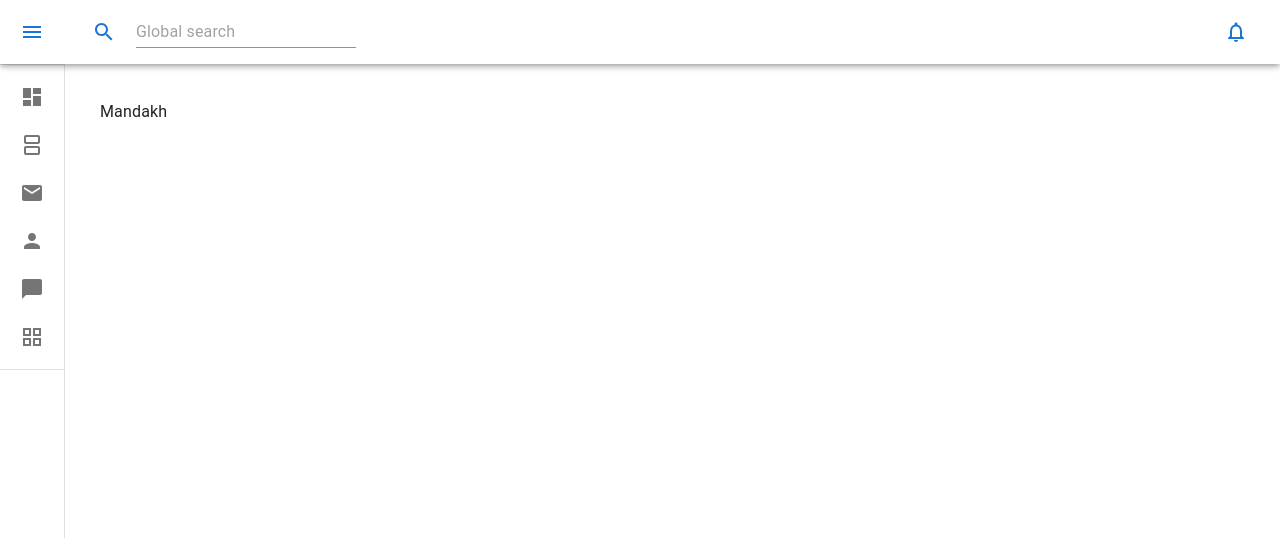
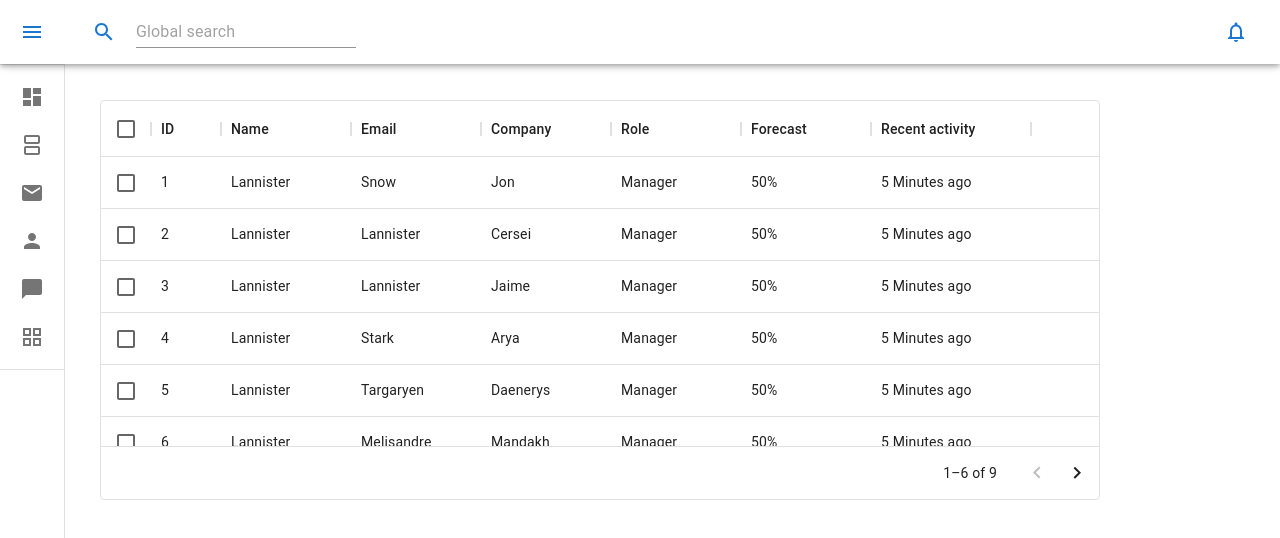
Before and after one commit to Scarlett47/CRM, a React (Create React App) app: page / in a window 1280 px wide. Shown: the top 538 px of the page. Built offline with nearby package versions, Linux system fonts and the light colour scheme.

Commit message:
cotact ehlel

```diff
--- a/package.json
+++ b/package.json
@@ -7,6 +7,7 @@
     "@emotion/styled": "^11.10.5",
     "@mui/icons-material": "^5.11.0",
     "@mui/material": "^5.11.5",
+    "@mui/x-data-grid": "^5.17.20",
     "@testing-library/jest-dom": "^5.16.5",
     "@testing-library/react": "^13.4.0",
     "@testing-library/user-event": "^13.5.0",
--- a/src/App.js
+++ b/src/App.js
@@ -27,6 +27,7 @@
 import TuneIcon from "@mui/icons-material/Tune";
 import { Search, Settings } from "@mui/icons-material";
 import { Input } from "@mui/material";
+import Contact from "./Pages/Contact";
 
 const drawerWidth = 240;
 const Icons = [
@@ -219,7 +220,7 @@
 					position: "fixed",
 				}}
 			>
-				Mandakh
+				<Contact/>
 			</Box>
 		</Box>
 	);
--- a/src/Pages/Contact.js
+++ b/src/Pages/Contact.js
@@ -0,0 +1,46 @@
+import * as React from 'react'
+import { DataGrid } from '@mui/x-data-grid';
+import { useDataGridProps } from '@mui/x-data-grid/DataGrid/useDataGridProps';
+import { grey, red } from '@mui/material/colors';
+const columns = [
+    { field: 'id', headerName: 'ID', width: 70 },
+    { field: 'name', headerName: 'Name',  width: 130 },
+    { field: 'email', headerName: 'Email',color:'#ff5722', width: 130, },
+    { field: 'company', headerName: 'Company', width: 130 },
+    {
+        field: 'role',
+        headerName: 'Role',
+        width: 130,
+    },
+    { field: 'forecast', headerName: 'Forecast', width: 130 },
+    { field: 'recentactivity', headerName: 'Recent activity', width: 160 },
+];
+
+const rows = [
+    { id: 1, name: 'Lannister', email: 'Snow', company: 'Jon', role: 'Manager', forecast: '50%',recentactivity: '5 Minutes ago', },
+    { id: 2, name: 'Lannister', email: 'Lannister', company: 'Cersei', role: 'Manager', forecast: '50%',recentactivity:'5 Minutes ago', },
+    { id: 3, name: 'Lannister', email: 'Lannister', company: 'Jaime', role: 'Manager', forecast: '50%',recentactivity:'5 Minutes ago', },
+    { id: 4, name: 'Lannister', email: 'Stark', company: 'Arya', role: 'Manager', forecast: '50%', recentactivity:'5 Minutes ago', },
+    { id: 5, name: 'Lannister', email: 'Targaryen', company: 'Daenerys', role: 'Manager', forecast: '50%', recentactivity:'5 Minutes ago', },
+    { id: 6, name: 'Lannister', email: 'Melisandre', company: 'Mandakh', role: 'Manager', forecast: '50%', recentactivity:'5 Minutes ago', },
+    { id: 7, name: 'Lannister', email: 'Clifford', company: 'Ferrara', role: 'Manager', forecast: '50%', recentactivity:'5 Minutes ago', },
+    { id: 8, name: 'Lannister', email: 'Frances', company: 'Rossini', role: 'Manager', forecast: '50%', recentactivity:'5 Minutes ago', },
+    { id: 9, name: 'Lannister', email: 'Roxie', company: 'Harvey', role: 'Manager', forecast: '50%', recentactivity:'5 Minutes ago', },
+];
+
+export default function DataTable() {
+    return (
+        <div style={{ height: 400, width: 1000 }}>
+            <DataGrid
+                rows={useDataGridProps && rows}
+                columns={columns}
+                pageSize={6}
+                rowsPerPageOptions={[6]}
+                checkboxSelection
+            />
+
+        </div>
+    );
+}
+console.log(rows)
+console.log(columns)
```
Also changed, not shown: 1 other file (tests, documents, lock files or other folders).
